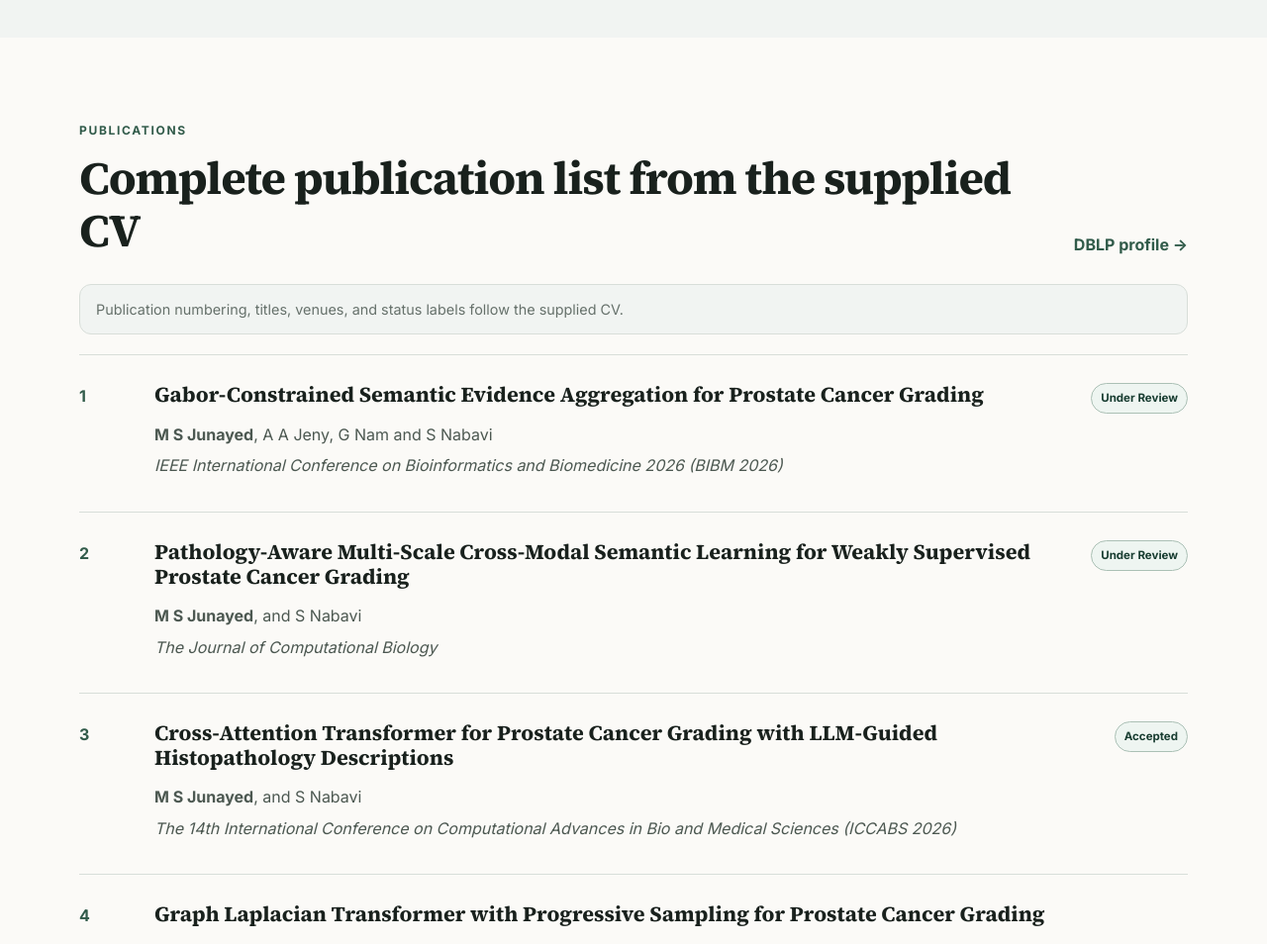
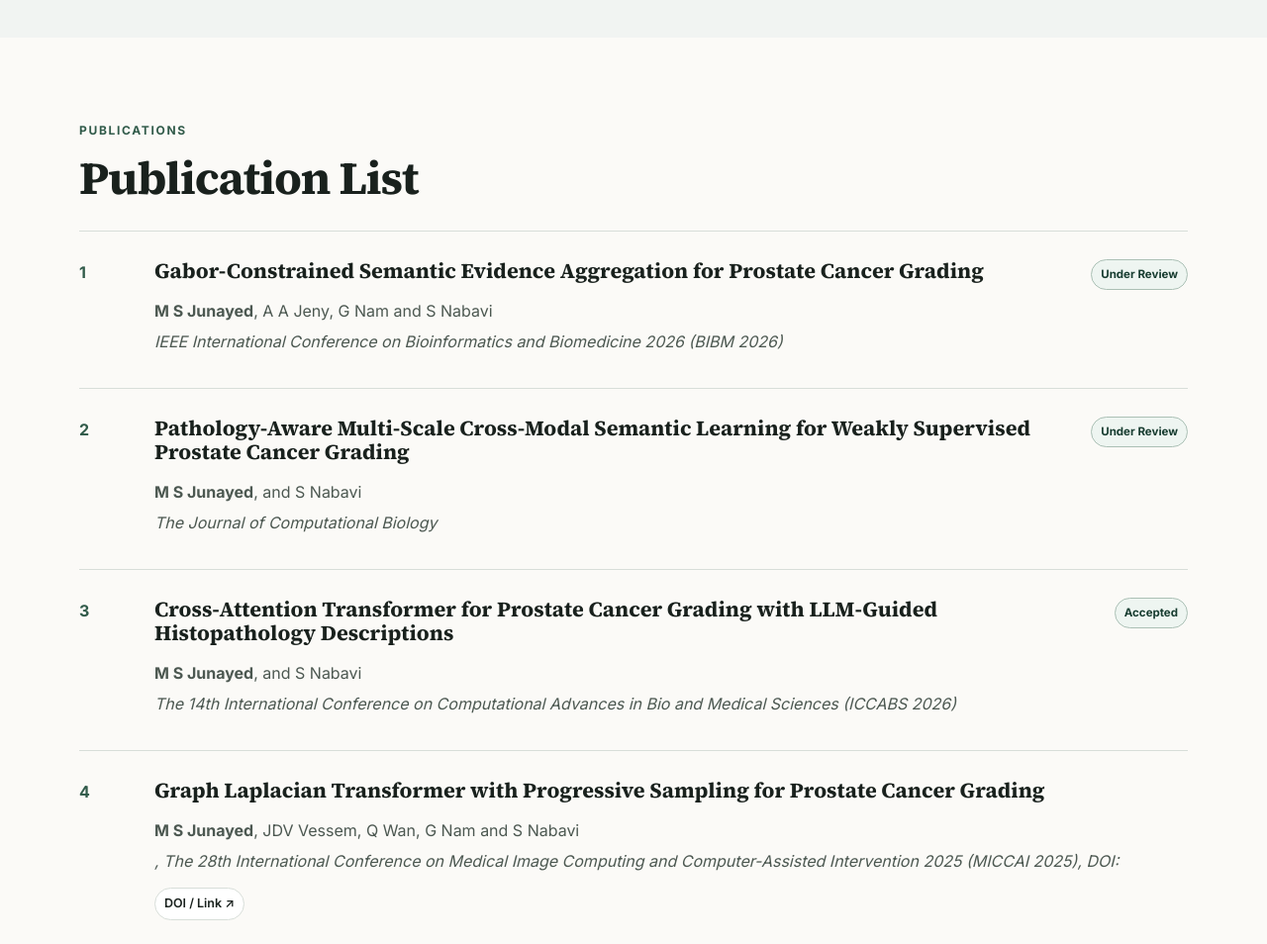
Before and after one commit to masum-junayed/masum-junayed.github.io, a plain HTML site: page index.html in a window 1280 px wide. Shown: the part 5540-6494 px from the top of the page at 99% size. Drawn offline with Linux system fonts and the light colour scheme.

Commit message:
Publications

```diff
--- a/index.html
+++ b/index.html
@@ -59,8 +59,8 @@
 <article class="project-card"><h3>Masked Face Recognition System</h3><p>Turkish Patent Office · Gold Medal Award from ITEX 2021</p></article>
 </div></div></section>
 
-<section id="publications" class="section container"><div class="section-head"><div><p class="section-kicker">Publications</p><h2>Complete publication list from the supplied CV</h2></div><a class="text-link" href="https://dblp.org/pid/220/3915.html" target="_blank">DBLP profile →</a></div>
-<div class="notice">Publication numbering, titles, venues, and status labels follow the supplied CV.</div><div class="pub-list"><article class="publication">
+<section id="publications" class="section container"><div class="section-head"><div><p class="section-kicker">Publications</p><h2>Publication List</h2></div></div>
+<div class="pub-list"><article class="publication">
       <div class="pub-num">1</div>
       <div>
         <div class="pub-title-row"><h3>Gabor-Constrained Semantic Evidence Aggregation for Prostate Cancer Grading</h3><span class="status">Under Review</span></div>
```
